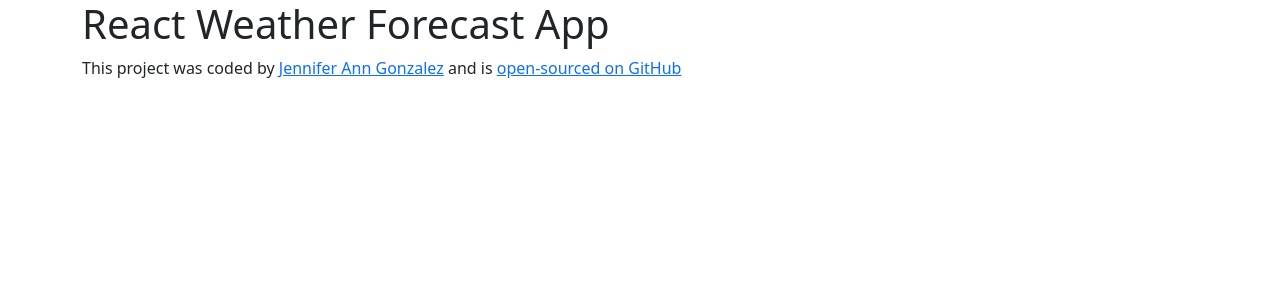
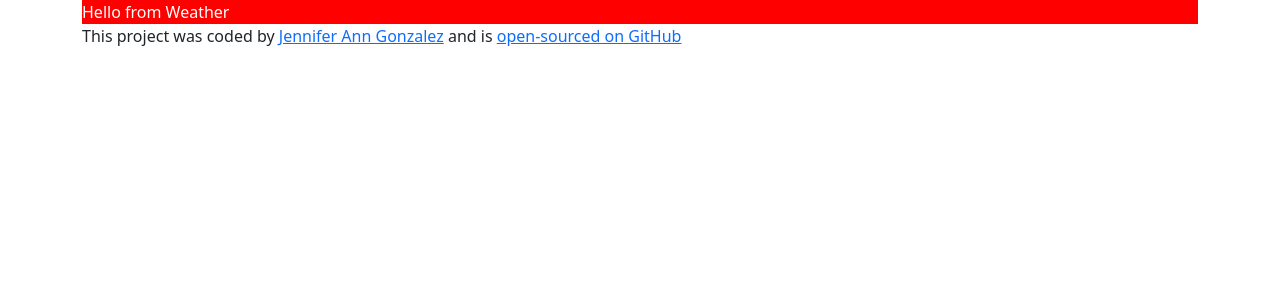
Before and after one commit to JennyPocket77/new-react-forecast-app, a React (Create React App) app in the folder my-app/: page / in a window 1280 px wide. Shown: the top 300 px of the page. Built offline with nearby package versions, Linux system fonts and the light colour scheme.

Commit message:
created Weather.js and Weather.css components

```diff
--- a/my-app/src/App.js
+++ b/my-app/src/App.js
@@ -1,11 +1,14 @@
 import React from "react";
+import Weather from "./Weather.js";
 import './App.css';
 
 export default function App() {
   return (
     <div className="App">
       <div className="container">
- <h1>React Weather Forecast App</h1>
+
+<Weather />
+
  <footer>This project was coded by <a href="https://objective-cori-203d1a.netlify.app/index.html" target="_blank" rel="noreferrer">
  Jennifer Ann Gonzalez</a> and is <a href="https://github.com/JennyPocket77/new-react-forecast-app" target="_blank" rel="noreferrer">open-sourced on GitHub
  </a>
--- /dev/null
+++ b/my-app/src/Weather.css
@@ -0,0 +1,4 @@
+.Weather {
+    background-color: red;
+    color: white;
+}
--- /dev/null
+++ b/my-app/src/Weather.js
@@ -0,0 +1,6 @@
+import React from "react";
+import "./Weather.css";
+
+export default function Weather(){
+    return <div className="Weather">Hello from Weather</div>
+}
```
